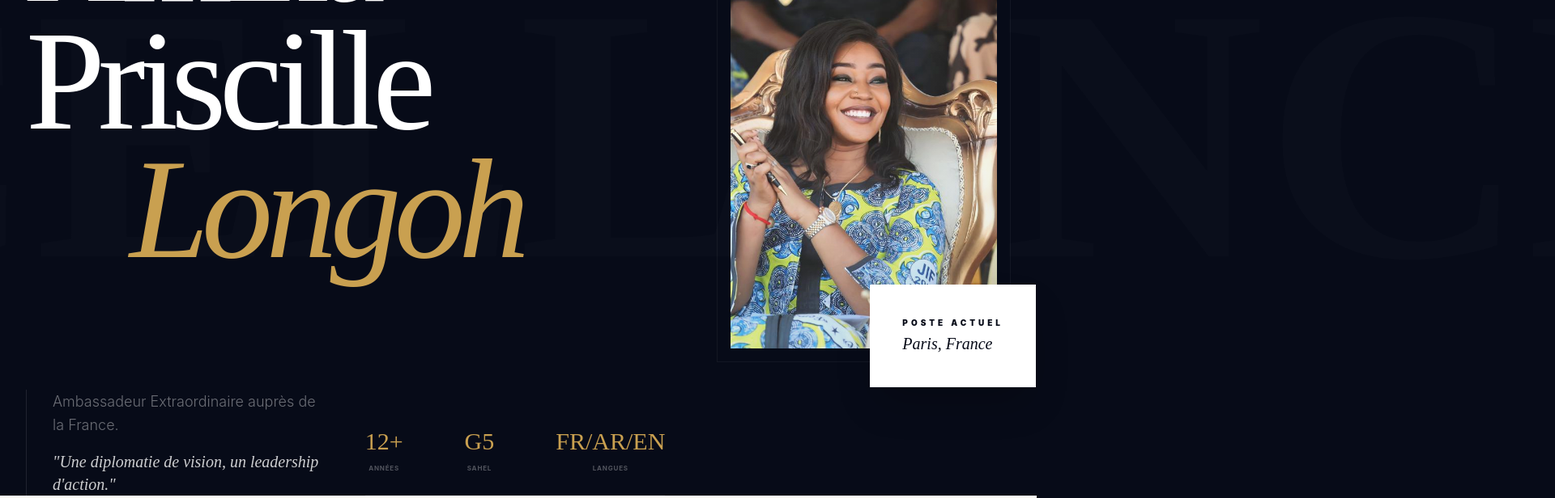
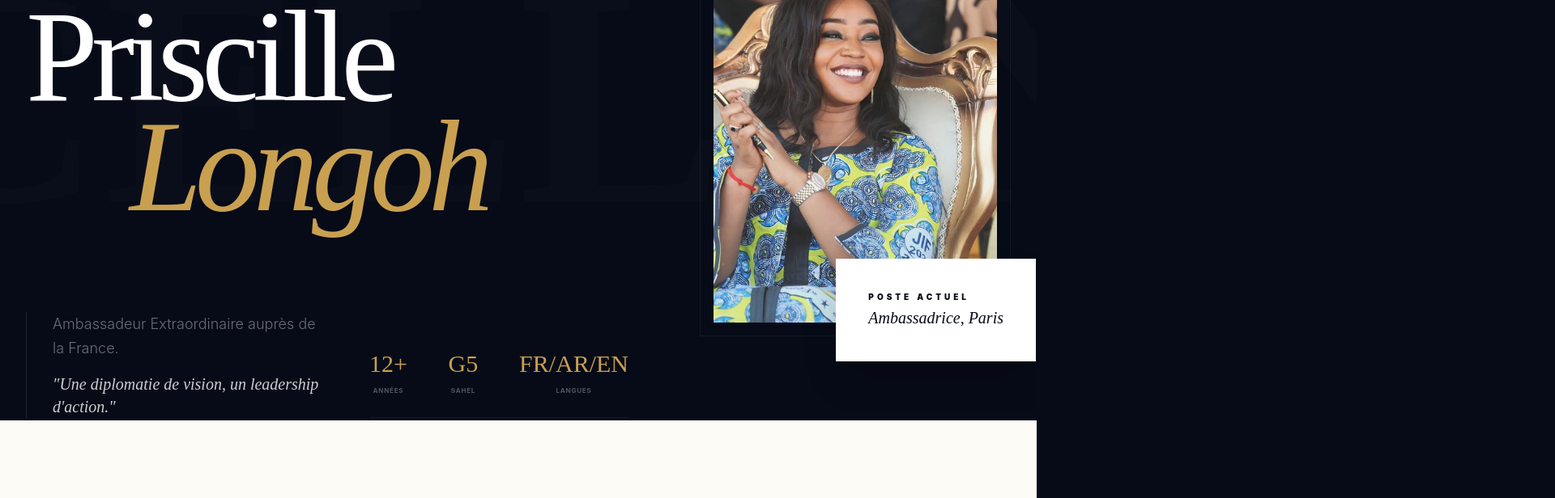
Before and after one commit to Sende45/PortfolioAmbassadrice, a React (Vite) app in the folder portefolioAmbassy/: page / in a window 1280 px wide. Shown: the part 280-896 px from the top of the page at 81% size, 1920 px wide, since content can reach past the window. Built offline with nearby package versions, Linux system fonts and the light colour scheme.

Commit message:
ajout de nouvelle modif et mise à jour

```diff
--- a/portefolioAmbassy/src/pages/Home.jsx
+++ b/portefolioAmbassy/src/pages/Home.jsx
@@ -7,15 +7,19 @@ const Home = () => {
     <div className="bg-[#070B18] text-white selection:bg-prestige-gold selection:text-prestige-dark">
 
       {/* --- SECTION HERO : L'AUTORITÉ --- */}
-      <section className="relative min-h-screen flex items-center justify-center overflow-visible pt-20">
-        {/* Décoration de fond (Filigrane) */}
-        <div className="absolute top-1/2 left-1/2 -translate-x-1/2 -translate-y-1/2 text-[35vw] font-serif font-black text-white/[0.01] whitespace-nowrap pointer-events-none select-none z-0">
+      {/* Correction : overflow-hidden pour éviter le scroll horizontal et items-center pour la stabilité */}
+      <section className="relative min-h-screen flex items-center justify-center overflow-hidden pt-20">
+
+        {/* Décoration de fond (Filigrane) - pointer-events-none ajouté pour ne pas gêner le clic */}
+        <div className="absolute top-1/2 left-1/2 -translate-x-1/2 -translate-y-1/2 text-[30vw] font-serif font-black text-white/[0.01] whitespace-nowrap pointer-events-none select-none z-0">
           EXCELLENCE
         </div>
 
         <div className="container mx-auto px-8 relative z-10">
-          <div className="grid grid-cols-1 lg:grid-cols-12 gap-16 items-center">
+          {/* Correction de la grille : passage en lg:grid-cols-12 pour un meilleur ratio texte/image */}
+          <div className="grid grid-cols-1 lg:grid-cols-12 gap-8 items-center">
 
+            {/* Texte à gauche - Élargi à 8 colonnes pour éviter de pousser l'image */}
             <div className="lg:col-span-8 space-y-12">
               <div className="flex items-center gap-4 animate-reveal">
                 <span className="w-16 h-[1px] bg-prestige-gold"></span>
@@ -24,21 +28,23 @@ const Home = () => {
                 </p>
               </div>
 
-              <h1 className="font-serif text-7xl md:text-[11rem] leading-[0.9] tracking-tighter animate-reveal pb-8 md:pb-12" style={{ animationDelay: '0.2s' }}>
+              {/* Correction de la taille de police : utilisation de text-8xl à 11rem max pour rester dans le cadre */}
+              <h1 className="font-serif text-6xl md:text-8xl xl:text-[10rem] leading-[0.85] tracking-tighter animate-reveal pb-8" style={{ animationDelay: '0.2s' }}>
                 Amina Priscille <br />
-                <span className="text-prestige-gold italic ml-12 md:ml-32 inline-block">Longoh</span>
+                <span className="text-prestige-gold italic ml-8 md:ml-32 inline-block">Longoh</span>
               </h1>
 
-              <div className="grid grid-cols-1 md:grid-cols-2 gap-12 pt-12 animate-reveal" style={{ animationDelay: '0.4s' }}>
-                <p className="text-white/40 text-lg font-light leading-relaxed border-l border-white/10 pl-8">
+              <div className="grid grid-cols-1 md:grid-cols-2 gap-12 pt-8 animate-reveal" style={{ animationDelay: '0.4s' }}>
+                {/* Max-width ajouté pour empêcher le texte de s'étaler trop loin à droite */}
+                <p className="text-white/40 text-lg font-light leading-relaxed border-l border-white/10 pl-8 max-w-md">
                   Ambassadeur Extraordinaire auprès de la France.
                   <span className="text-white/80 block mt-4 italic font-serif text-xl">
                     "Une diplomatie de vision, un leadership d'action."
                   </span>
                 </p>
 
-                {/* Stats Minimalistes */}
-                <div className="flex justify-between items-end border-b border-white/5 pb-6">
+                {/* Stats Minimalistes - Max-width pour garder le bloc compact */}
+                <div className="flex justify-between items-end border-b border-white/5 pb-6 max-w-xs">
                    <div className="text-center">
                       <span className="block text-3xl font-serif text-prestige-gold">12+</span>
                       <span className="text-[8px] uppercase tracking-widest text-white/30 font-bold">Années</span>
@@ -55,7 +61,7 @@ const Home = () => {
               </div>
             </div>
 
-            {/* Portrait Frame - Image locale Haute Définition */}
+            {/* Portrait Frame - Fixé sur 4 colonnes pour la stabilité */}
             <div className="lg:col-span-4 hidden lg:block relative group animate-reveal" style={{ animationDelay: '0.6s' }}>
               <div className="relative aspect-[3/4] border border-white/5 p-4 transition-all duration-1000 group-hover:border-prestige-gold/30">
                 <div className="w-full h-full bg-[#0F172A] overflow-hidden relative">
@@ -65,12 +71,12 @@ const Home = () => {
                     className="w-full h-full object-cover object-top transition-all duration-700 brightness-105 contrast-[1.02] group-hover:scale-110"
                     loading="eager"
                    />
-                   {/* Overlay très discret pour l'intégration */}
                    <div className="absolute inset-0 bg-gradient-to-t from-[#070B18]/10 to-transparent pointer-events-none"></div>
                 </div>
-                <div className="absolute -bottom-8 -right-8 bg-white p-10 shadow-2xl z-20">
+                {/* Badge de poste - text-nowrap pour éviter les retours à la ligne brusques */}
+                <div className="absolute -bottom-8 -right-8 bg-white p-10 shadow-2xl z-20 min-w-[220px]">
                   <p className="text-[#070B18] font-black tracking-[0.4em] text-[10px] uppercase">Poste Actuel</p>
-                  <p className="text-[#070B18] font-serif italic text-xl mt-1">Paris, France</p>
+                  <p className="text-[#070B18] font-serif italic text-xl mt-1 whitespace-nowrap">Ambassadrice, Paris</p>
                 </div>
               </div>
             </div>
```
